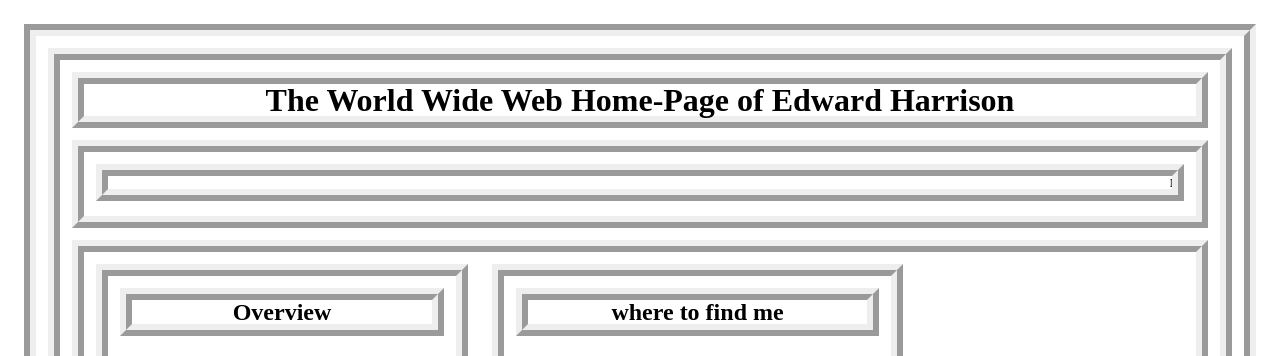
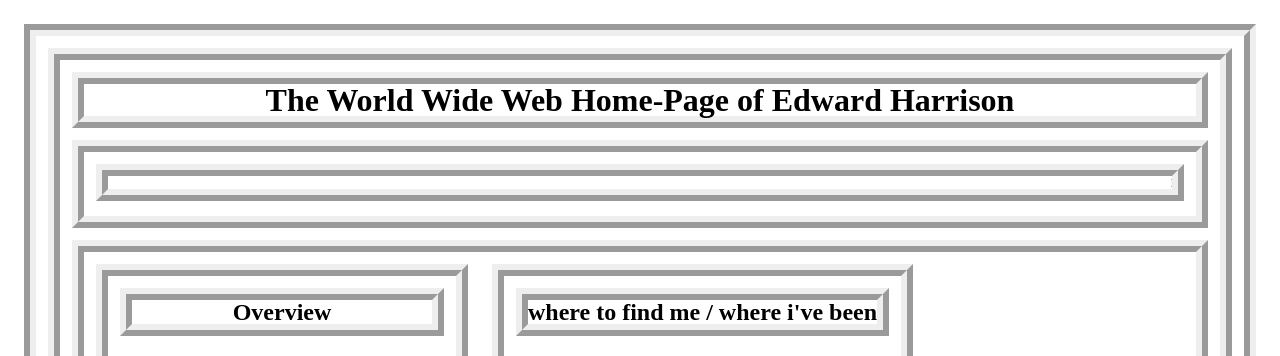
Before and after one commit to theeddieh/theeddieh.github.io, a Jekyll site: the page index.html, which Jekyll copies as it is, in a window 1280 px wide and 900 px high, cut to the strip 0-356 px from the top of the window. Built offline with Jekyll 4.4.1, drawn with Linux system fonts in a browser that asks for light colours; nearby versions of some CDN libraries.

Commit message:
minor change

```diff
--- a/index.html
+++ b/index.html
@@ -77,7 +77,7 @@
             </div>
 
             <div>
-                <h2>where to find me</h2>
+                <h2>where to find me / where i've been</h2>
                 <ul>
                     <li class="borderless-item">
                         <img src="assests/favicons/harrison.pizza/favicon-16x16.png">
```
